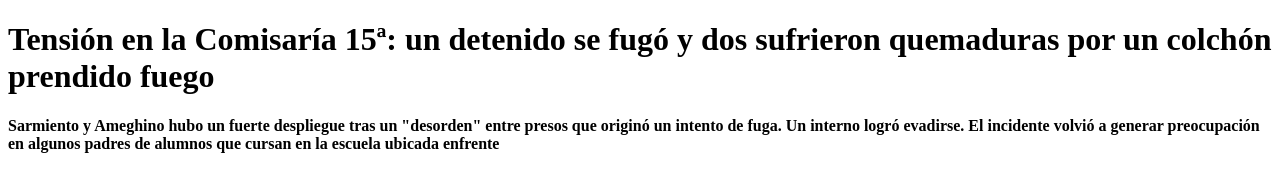
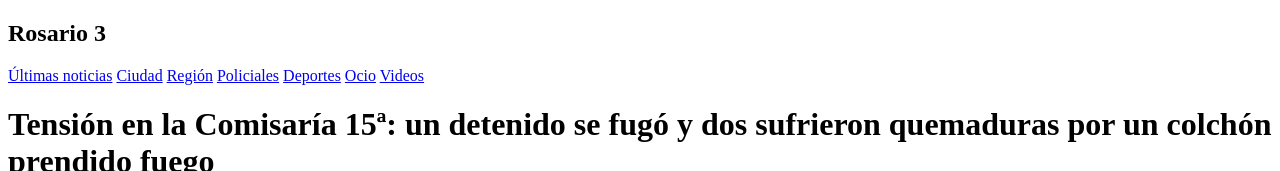
Before and after one commit to lMartin3/ejercicios-desarrollo-web, a plain HTML site: page ejercicio.html in a window 1280 px wide. Shown: the top 171 px of the page. Drawn offline with Linux system fonts and the light colour scheme; grey boxes are pictures that could not be loaded.

Commit message:
ejercicio 2

```diff
--- a/ejercicio.html
+++ b/ejercicio.html
@@ -6,6 +6,16 @@
     <title>Documento</title>
 </head>
 <body>
+    <nav>
+        <h1>Rosario 3</h1>
+        <a href="#">Últimas noticias</a>
+        <a href="#">Ciudad</a>
+        <a href="#">Región</a>
+        <a href="#">Policiales</a>
+        <a href="#">Deportes</a>
+        <a href="#">Ocio</a>
+        <a href="#">Videos</a>
+    </nav>
     <div>
         <div>
             <h1>
@@ -54,6 +64,7 @@
             Luego de ese incidente, los demás reclusos prendieron fuego colchones, ropa y otros elementos en forma de protesta. Fueron dos las personas que necesitaron asistencia por quemaduras, confirmó ante la prensa el comisario Daniel Acosta, jefe de la Policía de Rosario. Fueron trasladados al Hospital de Emergencias Clemente Álvarez (Heca), mientras que otros tres fueron atendidas por lesiones.
             </p>
         </div>
+
     </div>
 </body>
 </html>
```
